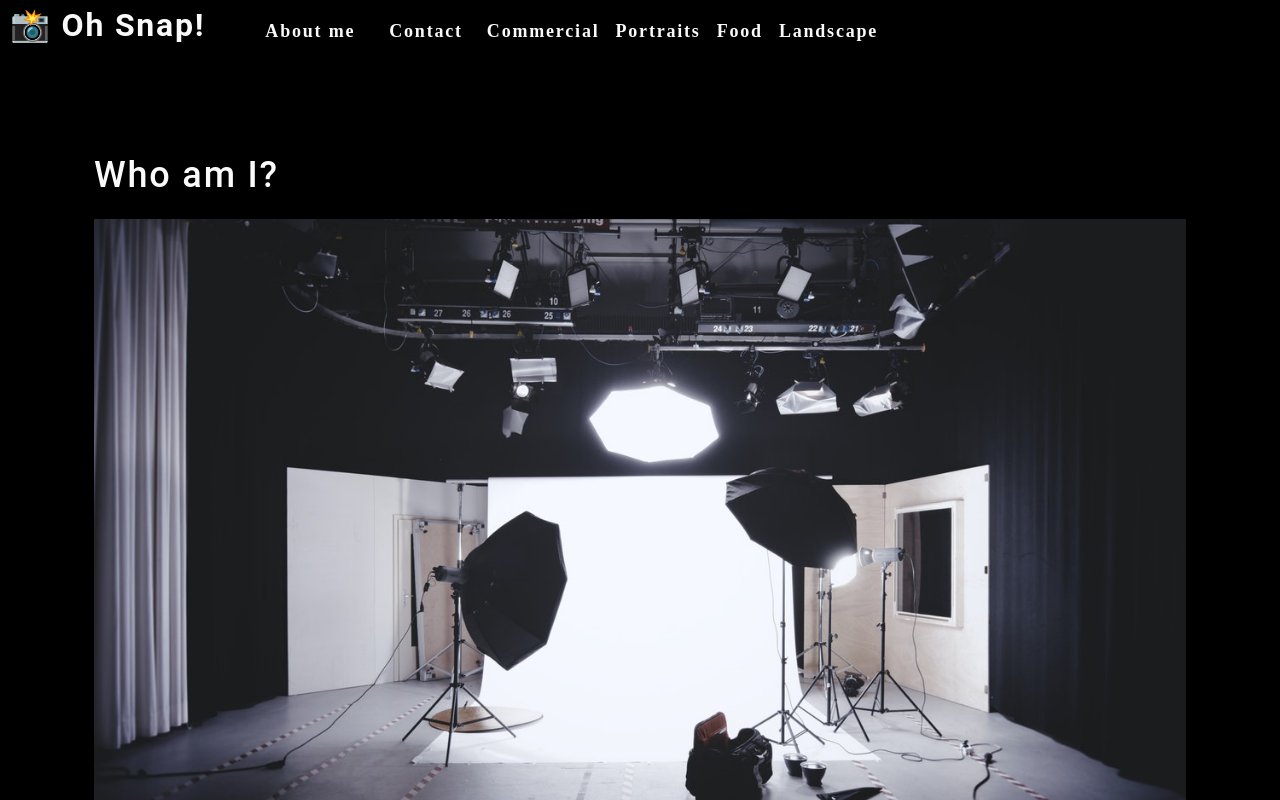
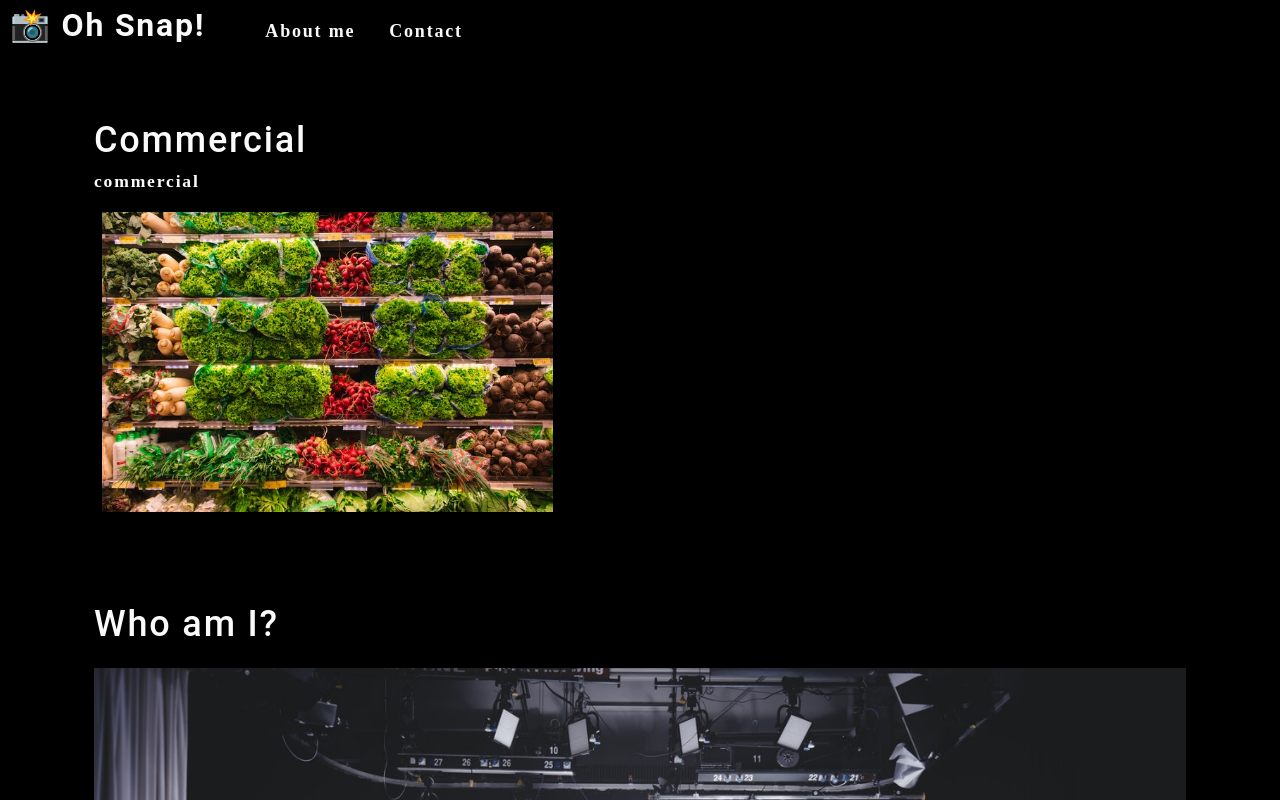
Before and after one commit to bradkuhne/photo-port, a React (Create React App) app: page / in a window 1280 px wide. Shown: the top 800 px of the page. Built offline with nearby package versions, Linux system fonts and the light colour scheme.

Commit message:
added hooks but useEffect not working

```diff
--- a/src/App.js
+++ b/src/App.js
@@ -1,13 +1,31 @@
-import React from 'react';
+import React, { useState } from 'react';
 import Nav from './components/Nav';
 import About from './components/About';
+import Gallery from './components/Gallery';
 
 
 function App() {
+  const [categories] = useState([
+    {
+      name: 'commercial',
+      description: 'Photos of grocery stores, food trucks, and other commercial projects',
+    },
+    { name: 'portraits', description: 'Portraits of people in my life' },
+    { name: 'food', description: 'Delicious delicacies' },
+    { name: 'landscape', description: 'Fields, farmhouses, waterfalls, and the beauty of nature' },
+  ]);
+
+  const [currentCategory, setCurrentCategory] = useState(categories[0]);
+
   return (
     <div>
-          <Nav></Nav>
+      <Nav>
+        categories={categories}
+        setCurrentCategory={setCurrentCategory}
+        currentCategory={currentCategory}
+      </Nav>
       <main>
+        <Gallery></Gallery>
         <About></About>
       </main>
     </div>
--- /dev/null
+++ b/src/components/Gallery/index.js
@@ -0,0 +1,25 @@
+import React from 'react';
+import { capitalizeFirstLetter } from '../../utils/helpers';
+import photo from "../../assets/small/commercial/0.jpg";
+
+function Gallery(props) {
+  const currentCategory = {
+      name: "commercial",
+      description:
+        "Photos of grocery stores, food trucks, and other commercial projects"
+  };
+    return (
+    <section>
+      <h1>{capitalizeFirstLetter (currentCategory.name)}</h1>
+      <p>{currentCategory.name}</p>
+      <div className="flex-row">
+          <img
+            src={photo}
+            alt="Commercial Example"
+            className="img-thumbnail mx-1"
+          />
+      </div>
+    </section>
+  );
+}
+export default Gallery;
--- a/src/components/Nav/index.js
+++ b/src/components/Nav/index.js
@@ -1,24 +1,17 @@
-import React from 'react';
+import React, { useEffect } from "react";
 import { capitalizeFirstLetter } from "../../utils/helpers";
 
-function Nav() {
-    const categories = [
-        {
-            name: "commercial",
-            description:
-                "Photos of grocery stores, food trucks, and other commercial projects",
-        },
-        { name: "portraits", description: "Portraits of people in my life" },
-        { name: "food", description: "Delicious delicacies" },
-        {
-            name: "landscape",
-            description: "Fields, farmhouses, waterfalls, and the beauty of nature",
-        },
-    ];
-    const handleClick = (item) => {
-        console.log(`${item} clicked  because this is great`);
-        return (item);
-    };
+function Nav(props) {
+    const {
+        categories = [],
+        setCurrentCategory,
+        currentCategory,
+    } = props;
+
+    // useEffect(() => {
+    //     document.title = capitalizeFirstLetter(currentCategory.name);
+    // }, [currentCategory]);
+
     return (
         <header className="flex-row px-1">
             <h2>
@@ -29,22 +22,24 @@
             <nav>
                 <ul className="flex-row">
                     <li className="mx-2">
-                        <a data-testid="about" href="#about" onClick={() => handleClick("About")}>
+                        <a data-testid="about" href="#about">
                             About me
                         </a>
                     </li>
-                    <li className={"mx-2"}>
-                        <span onClick={() => handleClick('Contact')}>
-                            Contact
-                        </span>
+                    <li className="mx-2">
+                        <span>Contact</span>
                     </li>
-                    {
-                        categories.map((category) => (
+                    {categories.map((category) => (
                         <li
-                            className="mx-1"
+                            className={`mx-1 ${currentCategory.name === category.name && 'navActive'
+                                }`}
                             key={category.name}
                         >
-                            <span onClick={() => { handleClick(category.name); }} >
+                            <span
+                                onClick={() => {
+                                    setCurrentCategory(category)
+                                }}
+                            >
                                 {capitalizeFirstLetter(category.name)}
                             </span>
                         </li>
```
Also changed, not shown: 1 other file (tests, documents, lock files or other folders). Lines whose indentation alone changed are shown as unchanged.
